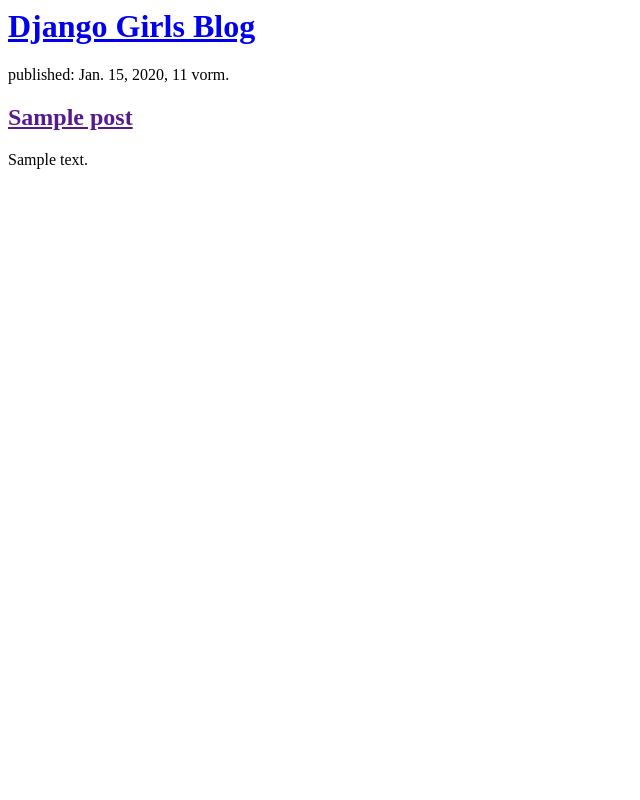
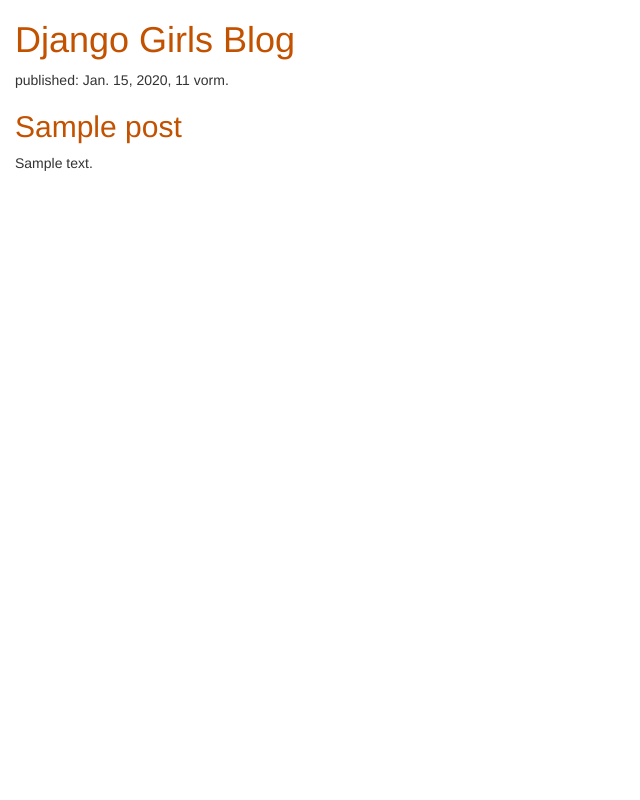
Before and after one commit to majbootred/djangogirls, a Django app: template blog/templates/blog/post_list.html in a window 1280 px wide. Shown: the whole page, without its empty margins (0-640 px from the left). Run offline with Django 3.2, Linux system fonts and the light colour scheme; the template is opened without the code that fills it: values that come from a table or form of the project are taken from there, others are empty; tables that the repository leaves empty hold one stand-in row (values such as "Sample post"); some libraries are stand-ins or nearby versions.

Commit message:
add some styling

```diff
--- /dev/null
+++ b/blog/static/css/blog.css
@@ -0,0 +1,7 @@
+body {
+    padding-left: 15px;
+}
+
+h1 a, h2 a {
+    color: #C25100;
+}
--- a/blog/templates/blog/post_list.html
+++ b/blog/templates/blog/post_list.html
@@ -1,6 +1,11 @@
+{% load static %}
+
 <html>
     <head>
         <title>Django Girls blog</title>
+        <link rel="stylesheet" href="//maxcdn.bootstrapcdn.com/bootstrap/3.2.0/css/bootstrap.min.css">
+        <link rel="stylesheet" href="//maxcdn.bootstrapcdn.com/bootstrap/3.2.0/css/bootstrap-theme.min.css">
+        <link rel="stylesheet" href="{% static 'css/blog.css' %}">
     </head>
     <body>
         <div>
```
